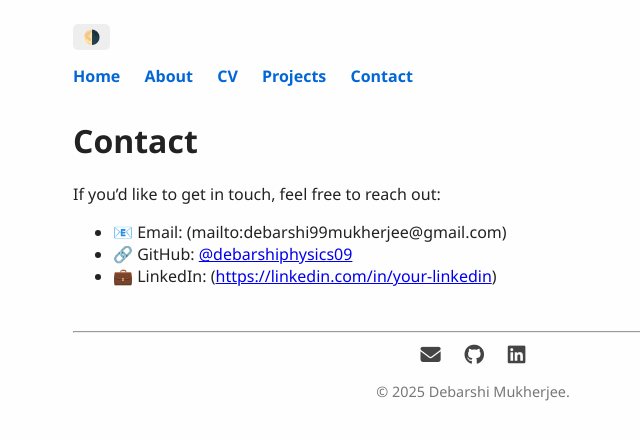
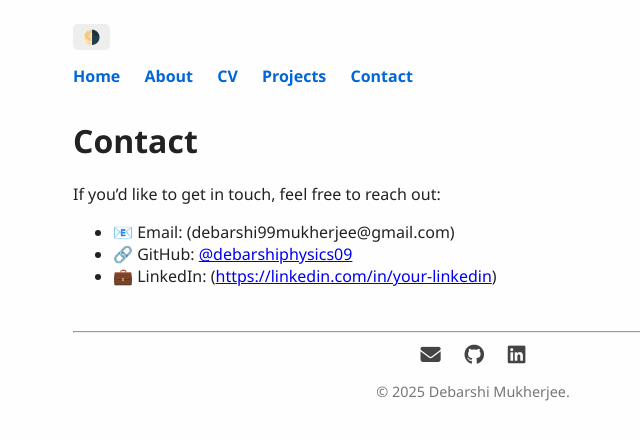
Before and after one commit to debarshiphysics09/webpage, a Jekyll site: the page built from contact.md, in a window 1280 px wide. Shown: the top 440 px of the page, without its empty margins (167-807 px from the left). Built offline with Jekyll 4.4.1, drawn with Linux system fonts in a browser that asks for light colours.

Commit message:
Update contact.md

```diff
--- a/contact.md
+++ b/contact.md
@@ -7,6 +7,6 @@ title: Contact
 
 If you'd like to get in touch, feel free to reach out:
 
-- 📧 Email: (mailto:debarshi99mukherjee@gmail.com)
+- 📧 Email: (debarshi99mukherjee@gmail.com)
 - 🔗 GitHub: [@debarshiphysics09](https://github.com/debarshiphysics09)
 - 💼 LinkedIn: ([https://linkedin.com/in/your-linkedin](https://www.linkedin.com/in/debarshi-mukherjee-b45921229?utm_source=share&utm_campaign=share_via&utm_content=profile&utm_medium=android_app))
```
